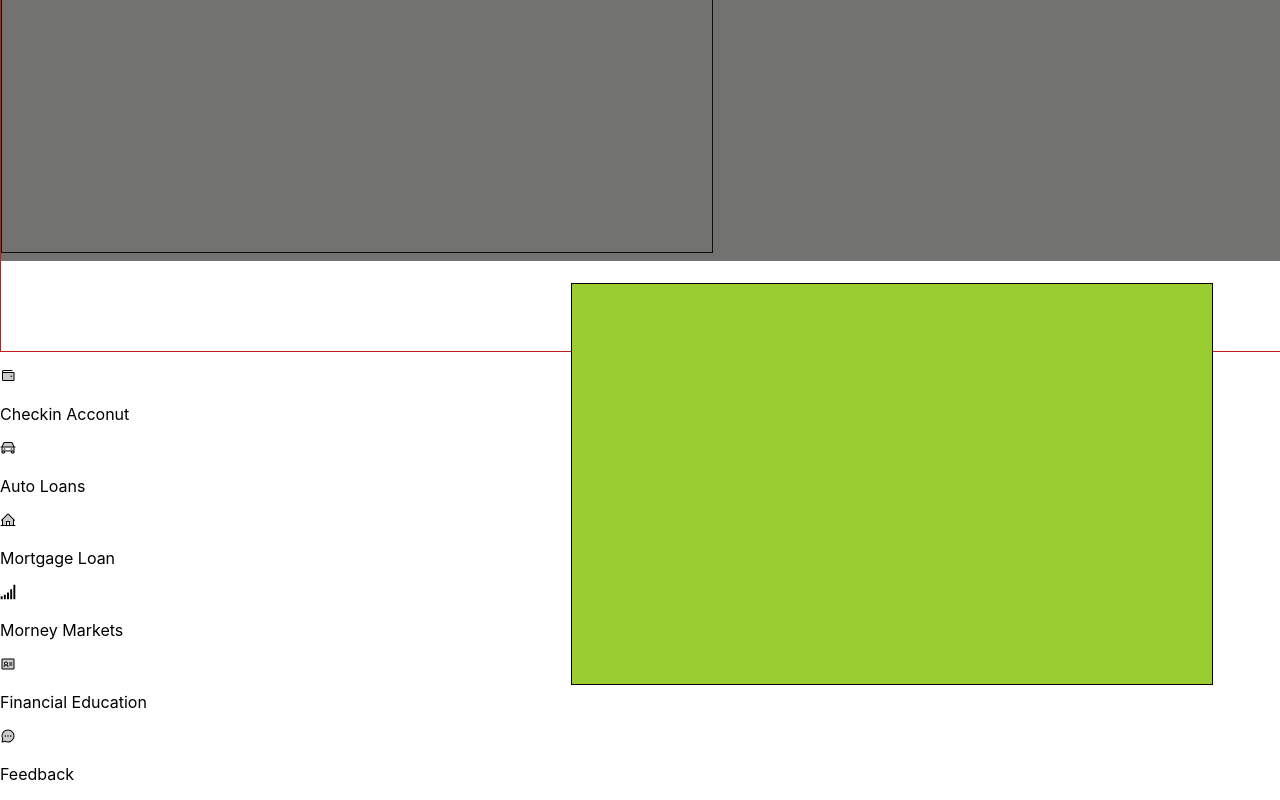
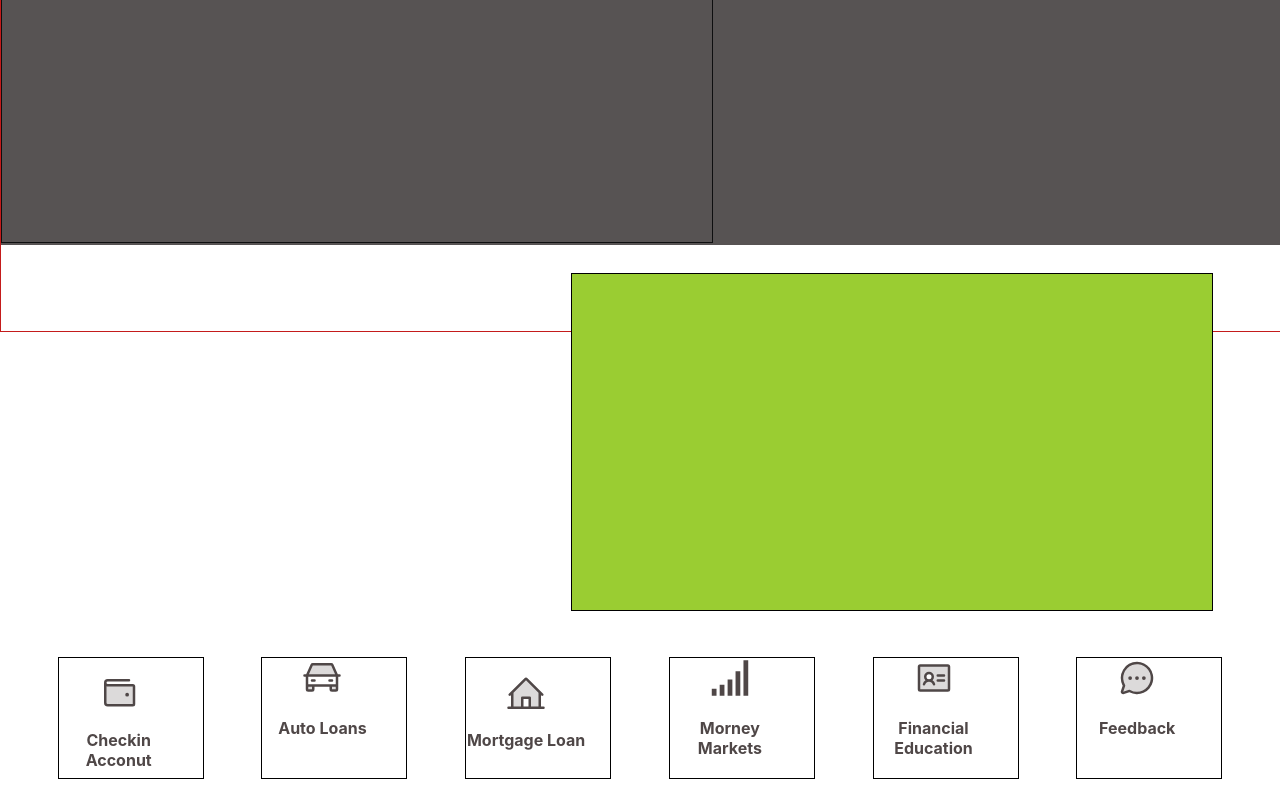
Before and after one commit to FrancisMingomba/thebank, a React (Create React App) app: page / in a window 1280 px wide. Shown: the part 310-1110 px from the top of the page. Built offline with nearby package versions, Linux system fonts and the light colour scheme.

Commit message:
Box shadow

```diff
--- a/src/css/home.css
+++ b/src/css/home.css
@@ -154,21 +154,21 @@
   }
   .component3 {
     width: 100%;
-    height: 450px;
+    height: 430px;
     border: 1px solid rgb(196, 27, 27);
 
   }
 .component3_inner {
     width: 100%;
     height: 80%;
-    background: rgb(114, 114, 113);
+    background: rgb(87, 83, 83);
 
 
 }
 
 .component3_inner1 {
     width: 710px;
-    height: 350px;
+    height: 340px;
     border: 1px solid black;
     float: left;
     border:1px  solid rgb(14, 14, 15);
@@ -182,7 +182,39 @@
 .img1 {
     margin-top: 30px;
     width: 40rem;
-    height: 25rem;
+    height: 21rem;
     border: 1px solid black;
     background: yellowgreen;
 }
+.component4 {
+    width: 100%;
+    height: 150px;
+    display: flex;
+    flex-direction: row;
+    justify-content: space-evenly;
+    align-items: center;
+    bottom: 25px;
+    top: 20px;
+}
+.wallet {
+    width: 120px;
+    height: 40px;
+    color: rgb(79, 71, 71);
+    text-align:center;
+    font-weight: bold;
+
+
+}
+.container2_boxes {
+    width: 9rem;
+    height: 7.5rem;
+    border: 1px solid black;
+    transition: box-shadow ls;
+
+}
+.container2_boxes:hover {
+    cursor: pointer;
+    background-color: rgb(223, 223, 215);
+
+
+}
```
